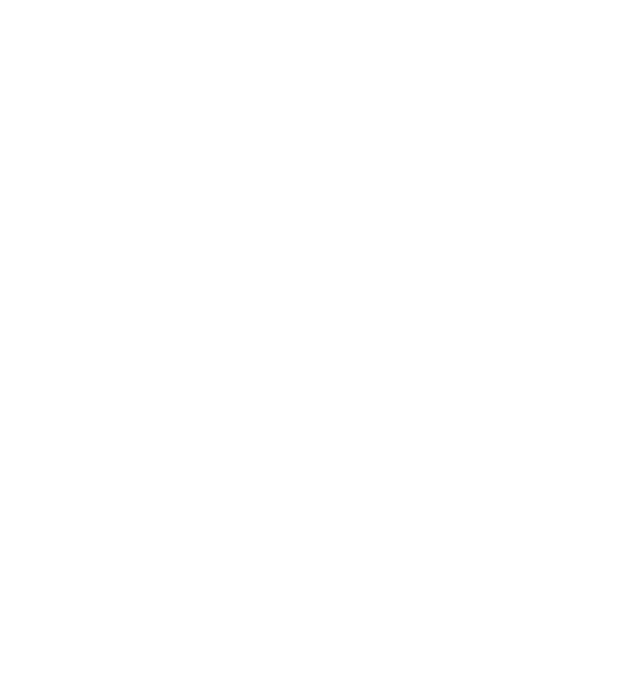
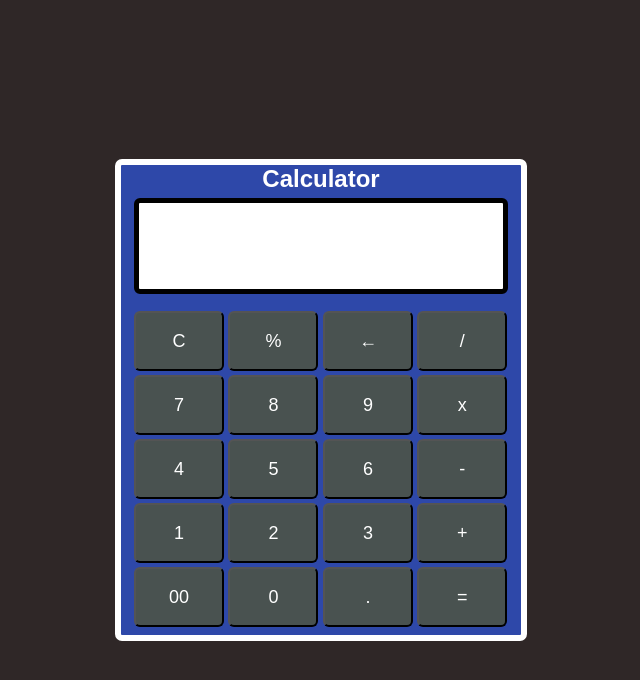
Before and after one commit to fadesnugroho/kuis-praktikum-1-if7, a plain HTML site: page index.html in a window 1280 px wide. Shown: the whole page, without its empty margins (319-959 px from the left). Drawn offline with Linux system fonts and the light colour scheme.

Commit message:
Calculator

```diff
--- a/index.html
+++ b/index.html
@@ -1,12 +1,40 @@
 <!DOCTYPE html>
 <html lang="en">
 <head>
-    <meta charset="UTF-8">
-    <meta http-equiv="X-UA-Compatible" content="IE=edge">
-    <meta name="viewport" content="width=device-width, initial-scale=1.0">
-    <title>Document</title>
+    <title>Calculator</title>
+    <link rel="stylesheet" href="style.css">
 </head>
 <body>
-
-</body>
+    <div class="main">
+        <h2>Calculator</h2>
+        <input type="text" id = 'go'>
+    <div class="btn">
+        <input type="button" value = 'C' onclick = "Clear()">
+         <input type="button" value = '%' onclick = "Solve('%')">
+         <input type="button" value = '←' onclick ="Back('←')">
+         <input type="button" value = '/' onclick = "Solve('/')">
+         <br>
+         <input type="button" value = '7' onclick = "Solve('7')">
+         <input type="button" value = '8' onclick = "Solve('8')">
+         <input type="button" value = '9' onclick = "Solve('9')">
+         <input type="button" value = 'x' onclick = "Solve('*')">
+         <br>
+         <input type="button" value = '4' onclick = "Solve('4')">
+         <input type="button" value = '5' onclick = "Solve('5')">
+         <input type="button" value = '6' onclick = "Solve('6')">
+         <input type="button" value = '-' onclick = "Solve('-')">
+         <br>
+         <input type="button" value = '1' onclick = "Solve('1')">
+         <input type="button" value = '2' onclick = "Solve('2')">
+         <input type="button" value = '3' onclick = "Solve('3')">
+         <input type="button" value = '+' onclick = "Solve('+')">
+         <br>
+         <input type="button" value = '00'onclick = "Solve('00')">
+         <input type="button" value = '0' onclick = "Solve('0')">
+         <input type="button" value = '.' onclick = "Solve('.')">
+         <input type="button" value = '=' onclick = "Result()">
+        </div>
+    </div>
+    <script src = 'script.js' ></script>
+    </body>
 </html>
--- /dev/null
+++ b/script.js
@@ -0,0 +1,17 @@
+function Solve(val) {
+    var v = document.getElementById('go');
+    v.value += val;
+ }
+ function Result() {
+    var num1 = document.getElementById('go').value;
+    var num2 = eval(num1);
+    document.getElementById('go').value = num2;
+ }
+ function Clear() {
+    var inp = document.getElementById('go');
+    inp.value = '';
+ }
+ function Back() {
+    var ev = document.getElementById('go');
+    ev.value = ev.value.slice(0,-1);
+ }
--- /dev/null
+++ b/style.css
@@ -0,0 +1,58 @@
+*{
+    padding: 0;
+    margin: 0;
+    font-family: 'poppins', sans-serif;
+}
+body{
+background-color: #2f2727;
+display: grid;
+height: 100vh;
+place-items: center;
+}
+.main{
+    width: 400px;
+    height: 470px;
+    background-color: rgb(46, 72, 169);
+    position: absolute;
+    border: 6px solid rgb(255, 255, 255);
+    border-radius: 7px;
+}
+h2{
+    text-align: center;
+    font-weight: bold;
+    color: rgb(255, 255, 255);
+}
+.main input[type='text'] {
+    width: 88%;
+    position: relative;
+    height: 80px;
+    top: 5px;
+    text-align: right;
+    padding: 3px 6px;
+    outline: none;
+    font-size: 40px;
+    border: 5px solid rgb(0, 0, 0);
+    display: flex;
+    margin: auto;
+    border-radius: 6px;
+    color: black;
+ }
+ .btn input[type='button']{
+    width:90px;
+    padding: 2px;
+    margin: 2px 0px;
+    position: relative;
+    left: 13px;
+    top: 20px;
+    height: 60px;
+    cursor: pointer;
+    font-size: 18px;
+    transition: 0.5s;
+    background-color: #495250;
+    border-radius: 6px;
+    color: rgb(255, 255, 255);
+ }
+ .btn input[type='button']:hover{
+    background-color: black;
+    color: white;
+ }
```
Also changed, not shown: 1 other file.
